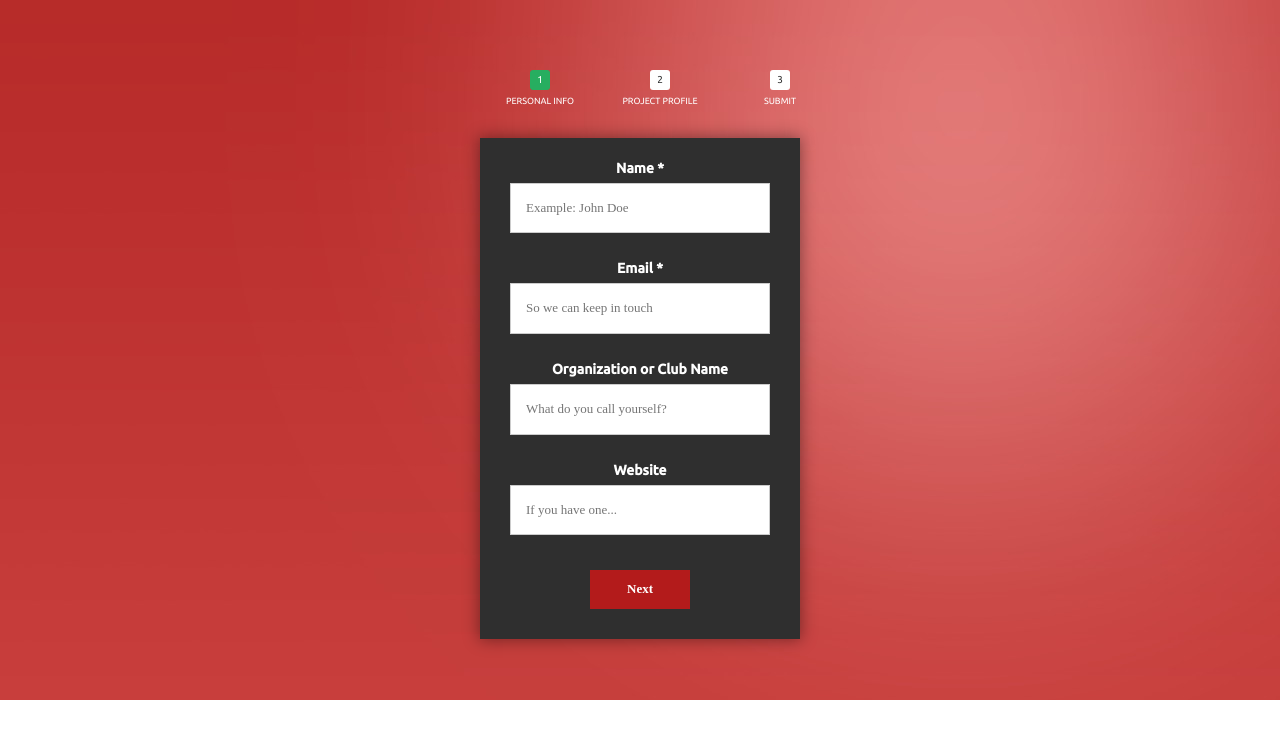
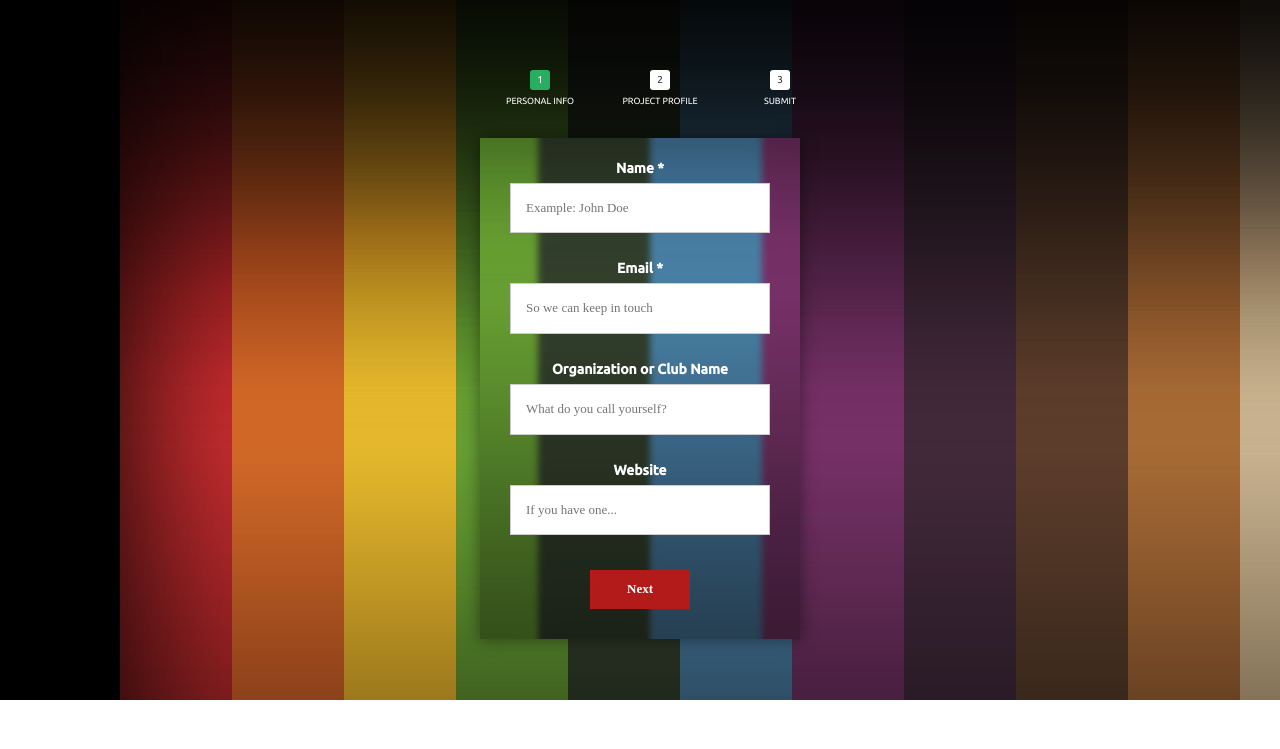
Before and after one commit to JustinSelig/CornellMake, a Django app: template templates/create.html in a window 1280 px wide. Shown: the part 51-800 px from the top of the page. Run offline with Django 3.2, Linux system fonts and the light colour scheme; the template is opened without the code that fills it: values that come from a table or form of the project are taken from there, others are empty; tables that the repository leaves empty hold one stand-in row (values such as "Sample post"); parts of the project's set-up code (start-up, migrations or seed data) failed here and were passed over; some libraries are stand-ins or nearby versions.

Commit message:
create background

```diff
--- a/static/css/main.css
+++ b/static/css/main.css
@@ -350,7 +350,9 @@ div.parallax-container div.parallax {
 	position: relative;
 }
 #msform fieldset {
-	background: #2F2F2F;
+/*	background: #2F2F2F;*/
+	background-image: url("/static/images/HD-Wallpaper-Room-blur.jpg");
+	background-position: -510px;
 	border: 0 none;
 	border-radius: 3px;
 	box-shadow: 0 0 15px 1px rgba(0, 0, 0, 0.4);
@@ -459,7 +461,7 @@ div.parallax-container div.parallax {
 
 .form-container {
 	height: 700px;
-	background-image: url("/static/images/bg1.jpg");
+	background-image: url("/static/images/HD-Wallpaper-Room-.jpg");
 }
 
 /* ============================================================================
```
Also changed, not shown: static/images/HD-Wallpaper-Room-.jpg (added), static/images/HD-Wallpaper-Room-blur.jpg (added), static/images/black-stage-curtains.jpg (added), static/images/classique-red-room-wallpapers.jpg (added), static/images/cube-room.jpeg (added).
